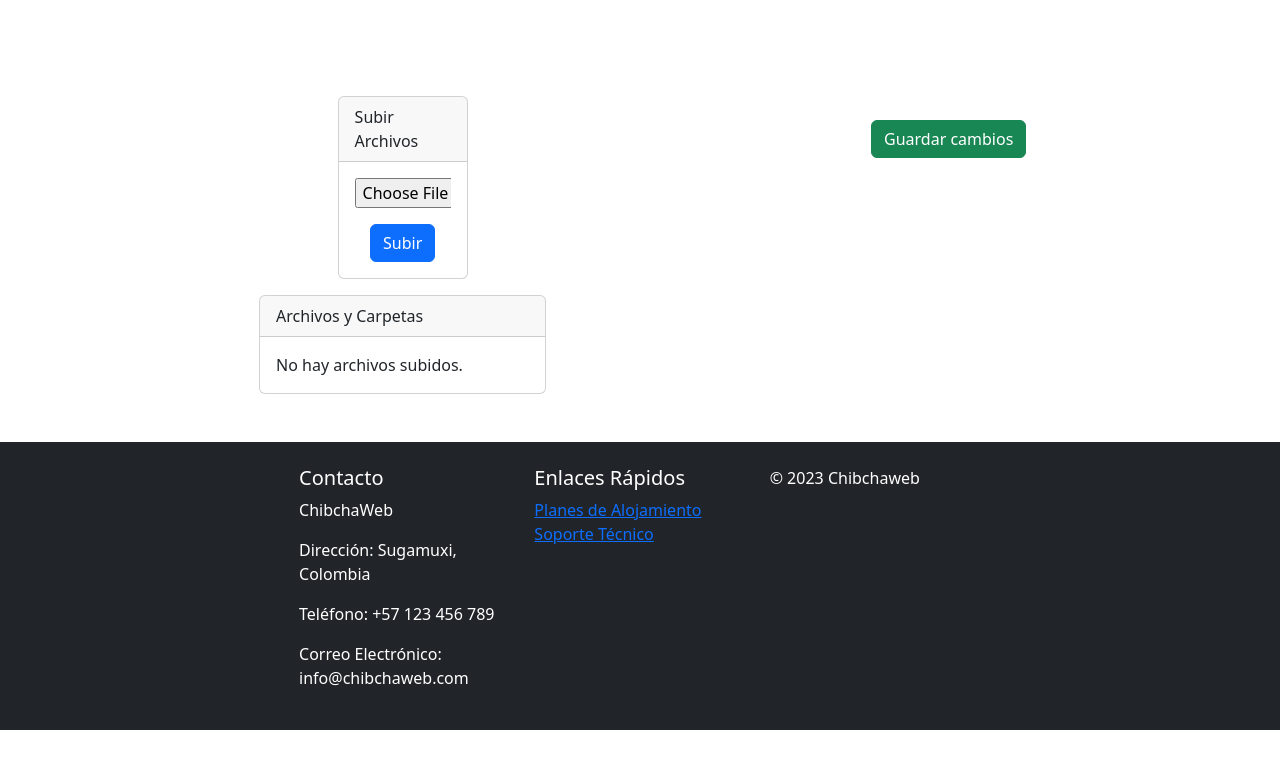
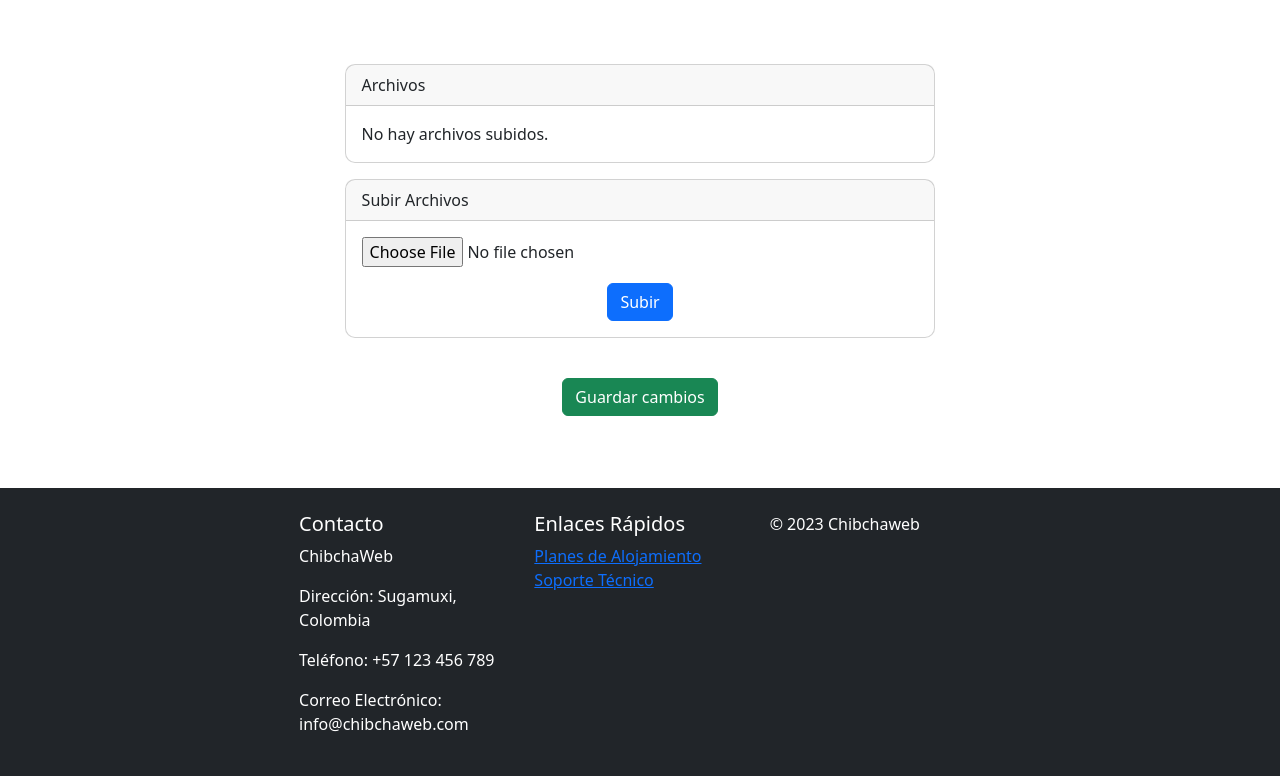
Before and after one commit to ardila-jonathan/ProyectoPatones, a Django app: template ChibchaWeb/chibchaweb_django/templates/modificarPaginaWeb.html in a window 1280 px wide. Shown: the part 67-843 px from the top of the page. Before the commit the page ends 797 px from the top, so only its background shows below. Run offline with Django 4.2, Linux system fonts and the light colour scheme; the template is opened without the code that fills it, so the values that code supplies are empty; some libraries are stand-ins or nearby versions.

Commit message:
pequeño arreglo visuales
arreglos visuales en las paginas del panel de control del cliente y la pagina de modificar pagina

```diff
--- a/ChibchaWeb/chibchaweb_django/templates/modificarPaginaWeb.html
+++ b/ChibchaWeb/chibchaweb_django/templates/modificarPaginaWeb.html
@@ -1,31 +1,39 @@
 {% extends 'index.html' %} {% load static %} {% block content %}
 <!DOCTYPE html>
 <html lang="es">
+
 <head>
   <meta charset="UTF-8" />
   <meta name="viewport" content="width=device-width, initial-scale=1.0" />
-    <link
-      rel="stylesheet"
-      href="https://cdn.jsdelivr.net/npm/bootstrap@5.3.0/dist/css/bootstrap.min.css"
-    />
+  <link rel="stylesheet" href="https://cdn.jsdelivr.net/npm/bootstrap@5.3.0/dist/css/bootstrap.min.css" />
   <title>Modificar Archivos de la Página</title>
 </head>
 
 <body>
-    <div class="container mt-5">
-      <div class="d-flex flex-column">
-        <div class="row">
-          <div class="col-md-5 mx-auto">
-            <div class="card h-100 d-flex flex-column">
+  <div class="container m-3">
+    <div class="row flex-row-reverse">
+      <div class="col-md-12">
+        <div class="card mb-3" style="border-radius: 10px;">
+          <div class="card-header">Archivos</div>
+          <div class="card-body">
+            <!-- Lista de archivos y carpetas (debes cargar dinámicamente desde el servidor) -->
+            {% if archivos %} {% for archivo in archivos %}
+            <li class="list-group-item">
+              <a href="{{ archivo.archivo.url }}" download>{{ archivo.archivo }}</a>
+            </li>
+            {% endfor %} {% else %}
+            <li class="list-group-item">No hay archivos subidos.</li>
+            {% endif %}
+          </div>
+        </div>
+      </div>
+      <div class="col-md-12">
+        <div class="card" style="border-radius: 10px;">
           <div class="card-header">Subir Archivos</div>
-              <div class="card-body">
+          <div class="card-body justify-content-center align-items-center">
             <form>
               <div class="form-group">
-                    <input
-                      type="file"
-                      id="fileInput"
-                      class="form-control-file"
-                    />
+                <input type="file" id="fileInput" class="form-control-file" />
               </div>
               <div class="text-center mt-2">
                 <a id="subirArchivo" class="btn btn-primary">Subir</a>
@@ -35,30 +43,9 @@
         </div>
       </div>
     </div>
-
-        <div class="col-md-11 mx-auto mt-3">
-          <div class="card">
-            <div class="card-header">Archivos y Carpetas</div>
-            <div class="card-body">
-              <!-- Lista de archivos y carpetas (debes cargar dinámicamente desde el servidor) -->
-              {% if archivos %} {% for archivo in archivos %}
-              <li class="list-group-item">
-                <a href="{{ archivo.archivo.url }}" download
-                  >{{ archivo.archivo }}</a
-                >
-              </li>
-              {% endfor %} {% else %}
-              <li class="list-group-item">No hay archivos subidos.</li>
-              {% endif %}
-            </div>
-          </div>
-        </div>
   </div>
   <div class="m-4 text-center">
-        <a href="{% url 'dashboard' %}" class="btn btn-success"
-          >Guardar cambios</a
-        >
-      </div>
+    <a href="{% url 'dashboard' %}" class="btn btn-success">Guardar cambios</a>
   </div>
 
   <script src="https://cdn.jsdelivr.net/npm/bootstrap@5.3.0/dist/js/bootstrap.min.js"></script>
@@ -97,6 +84,7 @@
       });
   </script>
 </body>
+
 </html>
 
 {% endblock %}
```
Also changed, not shown: ChibchaWeb/chibchaweb_django/templates/cliente.html (+15 -11 lines). Lines whose indentation alone changed are shown as unchanged.
